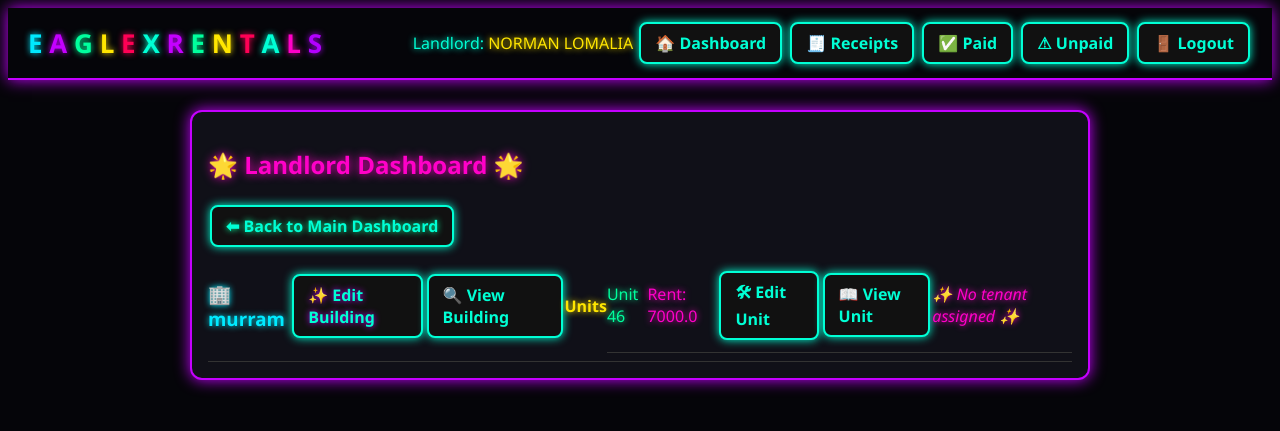
After one commit to Eagleworrior/EAGLEX-RENTALS, a Flask app: page /landlord/dashboard in a window 1280 px wide. The commit adds this page. Shown: the top 431 px of the page. Run offline with Flask 3, Linux system fonts and the light colour scheme; a user stored in the database is signed in.

Commit message:
Initial push of EAGLEX-RENTALS app with landlord dashboard and neon templates

```diff
--- a/app.py
+++ b/app.py
@@ -286,5 +286,69 @@ def tenant_portal(tid):
                            landlord=None,
                            date=date_value)
 
+# ---------- LANDLORD EDIT/DELETE ----------
+
+@app.route('/building/<int:bid>/edit', methods=['GET', 'POST'])
+@login_required
+def edit_building(bid):
+    building = Building.query.filter_by(id=bid, landlord_id=current_user.id).first_or_404()
+    if request.method == 'POST':
+        building.name = request.form['name'].strip()
+        db.session.commit()
+        flash("Building updated successfully", "success")
+        return redirect(url_for('building_detail', bid=bid))
+    return render_template('edit_building.html', building=building)
+
+@app.route('/unit/<int:uid>/edit', methods=['GET', 'POST'])
+@login_required
+def edit_unit(uid):
+    unit = Unit.query.join(Building).filter(
+        Unit.id == uid,
+        Building.landlord_id == current_user.id
+    ).first_or_404()
+    if request.method == 'POST':
+        unit.number = request.form['number'].strip()
+        unit.rent_amount = float(request.form.get('rent_amount') or 0)
+        db.session.commit()
+        flash("Unit updated successfully", "success")
+        return redirect(url_for('unit_detail', uid=uid))
+    return render_template('edit_unit.html', unit=unit)
+
+@app.route('/tenant/<int:tid>/edit', methods=['GET', 'POST'])
+@login_required
+def edit_tenant(tid):
+    tenant = Tenant.query.join(Unit).join(Building).filter(
+        Tenant.id == tid,
+        Building.landlord_id == current_user.id
+    ).first_or_404()
+    if request.method == 'POST':
+        tenant.name = request.form['name'].strip()
+        tenant.phone = request.form.get('phone')
+        tenant.email = request.form.get('email')
+        db.session.commit()
+        flash("Tenant updated successfully", "success")
+        return redirect(url_for('unit_detail', uid=tenant.unit_id))
+    return render_template('edit_tenant.html', tenant=tenant)
+
+@app.route('/tenant/<int:tid>/delete', methods=['POST'])
+@login_required
+def delete_tenant(tid):
+    tenant = Tenant.query.join(Unit).join(Building).filter(
+        Tenant.id == tid,
+        Building.landlord_id == current_user.id
+    ).first_or_404()
+    db.session.delete(tenant)
+    db.session.commit()
+    flash("Tenant removed successfully", "success")
+    return redirect(url_for('unit_detail', uid=tenant.unit_id))
+
+@app.route('/landlord/dashboard')
+@login_required
+def landlord_dashboard():
+    buildings = Building.query.filter_by(landlord_id=current_user.id).all()
+    return render_template('landlord_dashboard.html', buildings=buildings)
+
+
+
 if __name__ == "__main__":
     app.run(debug=True, host="0.0.0.0", port=5000)
--- a/templates/dashboard.html
+++ b/templates/dashboard.html
@@ -3,6 +3,9 @@
 <div class="card">
   <h2 class="neon-heading-cyan">Your Buildings</h2>
   <a class="btn" href="{{ url_for('new_building') }}">➕ Add Building</a>
+
+  <!-- 🔹 New link to landlord dashboard -->
+  <a class="btn" href="{{ url_for('landlord_dashboard') }}">🏠 Landlord Dashboard</a>
 
   {% if buildings %}
     <ul class="receipt-list">
--- /dev/null
+++ b/templates/landlord_dashboard.html
@@ -0,0 +1,40 @@
+{% extends "base.html" %}
+{% block content %}
+<div class="card">
+  <h2 class="neon-heading-pink">🌟 Landlord Dashboard 🌟</h2>
+  <a class="btn neon-green" href="{{ url_for('dashboard') }}">⬅ Back to Main Dashboard</a>
+
+  {% for building in buildings %}
+    <div class="receipt-item">
+      <h3 class="neon-blue">🏢 {{ building.name }}</h3>
+      <a class="btn neon-purple" href="{{ url_for('edit_building', bid=building.id) }}">✨ Edit Building</a>
+      <a class="btn neon-cyan" href="{{ url_for('building_detail', bid=building.id) }}">🔍 View Building</a>
+
+      <h4 class="neon-yellow">Units</h4>
+      <ul class="receipt-list">
+      {% for unit in building.units %}
+        <li class="receipt-item">
+          <span class="neon-green">Unit {{ unit.number }}</span>
+          <span class="neon-pink">Rent: {{ unit.rent_amount }}</span>
+          <a class="btn neon-orange" href="{{ url_for('edit_unit', uid=unit.id) }}">🛠 Edit Unit</a>
+          <a class="btn neon-cyan" href="{{ url_for('unit_detail', uid=unit.id) }}">📖 View Unit</a>
+
+          {% if unit.tenant %}
+            <div class="receipt-info">
+              <span class="neon-purple">👤 Tenant: {{ unit.tenant.name }}</span>
+              <span class="neon-yellow">📞 {{ unit.tenant.phone }}</span>
+              <a class="btn neon-green" href="{{ url_for('edit_tenant', tid=unit.tenant.id) }}">💎 Edit Tenant</a>
+              <form method="POST" action="{{ url_for('delete_tenant', tid=unit.tenant.id) }}" style="display:inline;">
+                <button class="btn neon-red" type="submit">❌ Delete Tenant</button>
+              </form>
+            </div>
+          {% else %}
+            <em class="neon-pink">✨ No tenant assigned ✨</em>
+          {% endif %}
+        </li>
+      {% endfor %}
+      </ul>
+    </div>
+  {% endfor %}
+</div>
+{% endblock %}
```
Also changed, not shown: landlord_routes.py (added, +98 -0 lines), templates/building_detail.html (+14 -20 lines), templates/edit_building.html (added, +12 -0 lines), templates/edit_tenant.html (added, +13 -0 lines), templates/edit_unit.html (added, +14 -0 lines), dashboard.html (added), instance/rental.db, templates/dasboard.html (added).
